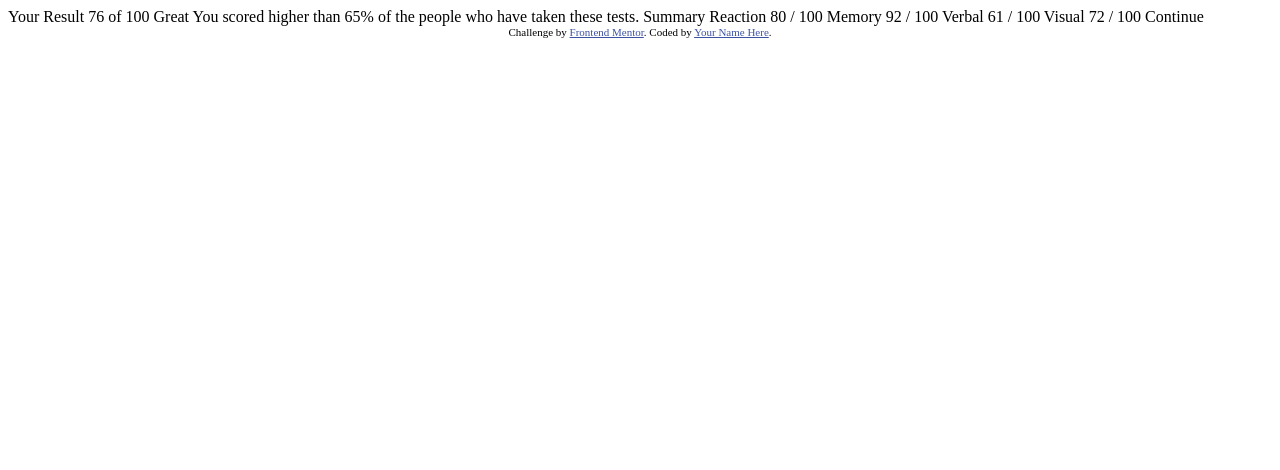
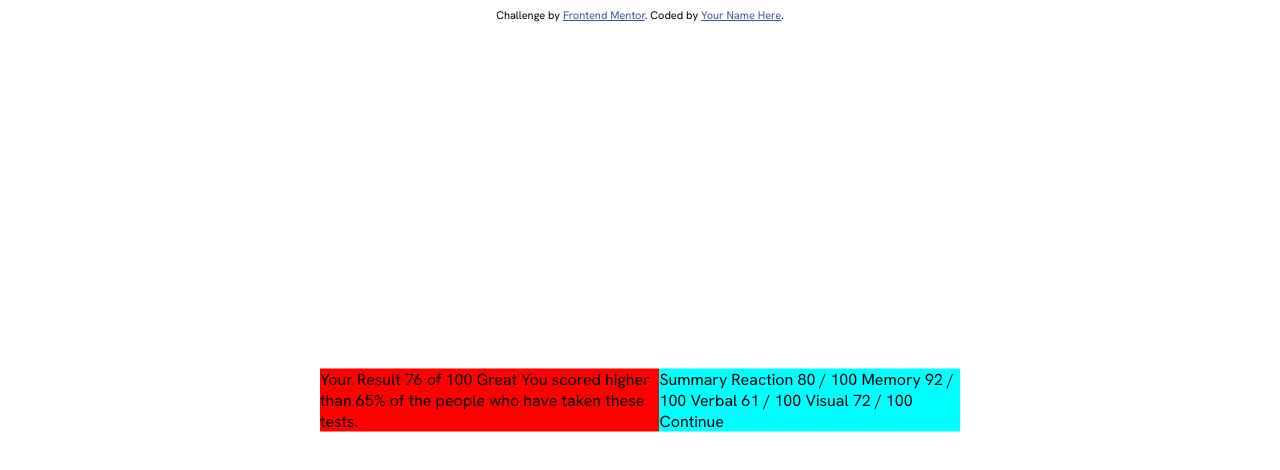
Before and after one commit to JuanBueno-coder/reto, a plain HTML site: page index.html in a window 1280 px wide. Drawn offline with Linux system fonts and the light colour scheme.

Commit message:
centrados los items

```diff
--- a/index.html
+++ b/index.html
@@ -15,14 +15,16 @@
   </style>
 </head>
 <body>
-
+  <section class="center">
+  <section class="tarjet">
   Your Result
   76
   of 100
 
   Great
   You scored higher than 65% of the people who have taken these tests.
-
+</section>
+<section class="Summary">
   Summary
 
   Reaction
@@ -38,10 +40,13 @@
   72 / 100
 
   Continue
-
+</section>
+</section>
+<section class="footer">
   <div class="attribution">
     Challenge by <a href="https://www.frontendmentor.io?ref=challenge" target="_blank">Frontend Mentor</a>.
     Coded by <a href="#">Your Name Here</a>.
   </div>
+</section>
 </body>
 </html>
--- a/styless.css
+++ b/styless.css
@@ -0,0 +1,35 @@
+@font-face {
+    font-family: Hanken;
+    src: url(assets/fonts/HankenGrotesk-VariableFont_wght.ttf);
+}
+
+@font-face {
+    font-family: HankenB;
+    src: url(assets/fonts/static/HankenGrotesk-Bold.ttf);
+}
+
+@font-face {
+    font-family: HankenExB;
+    src: url(assets/fonts/static/HankenGrotesk-ExtraBold.ttf);
+}
+html{
+    font-family: Hanken;
+}
+body{
+    display: flex;
+    align-items: center;
+    flex-direction: column;
+}
+.center{
+    position: absolute;
+    top: 50%;
+    left: 50%;
+    transform: translate(-50%, -50%);
+    display: flex;
+}
+.tarjet{
+    background-color: red;
+}
+.Summary{
+    background-color: aqua;
+}
```
